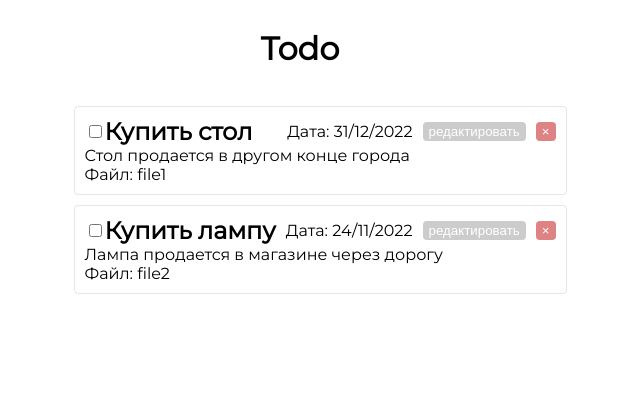
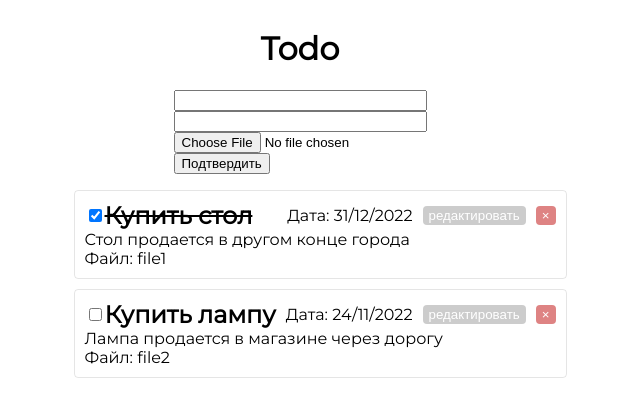
Before and after one commit to developer-miracle/frontend, a React (Create React App) app: page / in a window 1280 px wide. Shown: the top 414 px of the page, without its empty margins (340-980 px from the left). Built offline with nearby package versions, Linux system fonts and the light colour scheme.

Commit message:
add deleteTodo

```diff
--- a/src/components/Todo.tsx
+++ b/src/components/Todo.tsx
@@ -1,5 +1,7 @@
+import React, { useEffect, useState } from 'react'
 import TodoList from './TodoList'
 import { todos } from '../todos'
+import Context from '../context'
 
 const styles = {
     root: {
@@ -7,18 +9,64 @@ const styles = {
         flexDirection: 'column',
         justifyContent: 'center',
         alignItems: 'center'
+    },
+    inputContainer: {
+        display: 'flex',
+        flexDirection: 'column'
+    },
+    formContainer: {
+
     }
 }
 
-function Todo() {
+function submitForm(event: React.FormEvent) {
+    event.preventDefault()
+    console.log('event')
+}
 
 
 
+function Todo() {
+    const [todoState, setTodoState] = useState(todos)
+    const [file, setFile] = useState<File | null>();
+    const [img, setImg] = useState(<></>);
+
+    function changeCompleted(id: Number): void {
+        setTodoState(todoState.map(todo => {
+            if (todo.id === id) {
+                todo.completed = !todo.completed
+            }
+            return todo
+        }))
+    }
+
+    // useEffect(() => {
+    //     console.log(file)
+    //     setImg(<img src={file?.name as string} />)
+    // }, [file])
+
+    function deleteTodo(id: Number) {
+        setTodoState(todoState.filter(todo => todo.id !== id))
+    }
+
     return (
-        <div style={styles.root as React.CSSProperties}>
-            <h1>Todo</h1>
-            <TodoList todos={todos} />
-        </div>
+        <Context.Provider value={{ deleteTodo }}>
+            <div style={styles.root as React.CSSProperties}>
+                <h1>Todo</h1>
+                <form onSubmit={submitForm} style={styles.formContainer}>
+                    <div style={styles.inputContainer as React.CSSProperties}>
+                        <input type="text" />
+                        <input type="text" />
+                        <input type="file" onChange={(event) => {
+                            setFile(event.currentTarget.files?.item(0))
+                        }} />
+                    </div>
+                    <button type="submit">Подтвердить</button>
+                </form>
+                <TodoList todos={todoState} changeCompleted={changeCompleted} />
+            </div>
+        </Context.Provider>
+
     )
 }
 
--- /dev/null
+++ b/src/components/TodoItem.css
@@ -0,0 +1,3 @@
+.completed {
+    text-decoration: line-through;
+}
--- a/src/components/TodoItem.tsx
+++ b/src/components/TodoItem.tsx
@@ -1,13 +1,9 @@
-import React from 'react'
+import React, { MouseEventHandler, useContext } from 'react'
 import { ITodoItem } from '../models'
-
 import dayjs from 'dayjs'
-
-
-interface TodoItemProps {
-    todo: ITodoItem,
-    index: Number
-}
+import './TodoItem.css'
+import Context from '../context'
+import { AppContextInterface, TodoItemProps } from '../models'
 
 const styles = {
     li: {
@@ -27,12 +23,10 @@ const styles = {
         display: 'flex',
         justifyContent: 'space-between',
         alignItems: 'center',
-
-
     },
     title: {
         fontSize: 'x-large',
-        fontWeight: '600'
+        fontWeight: '600',
     },
     text: {
 
@@ -49,7 +43,6 @@ const styles = {
         borderRadius: '4px',
         color: '#fff',
         marginRight: '10px',
-
     },
     deleteButton: {
         backgroundColor: '#DE8383',
@@ -65,29 +58,35 @@ const styles = {
     },
     date: {
         margin: '0 10px'
-    }
+    },
 }
 
 function TodoItem(props: TodoItemProps) {
     let todo = props.todo
+    const deleteTodoContext = useContext<AppContextInterface | null>(Context)?.deleteTodo
+    function deleteTodo(id: Number): void {
+        if (deleteTodoContext) deleteTodoContext(id)
+    }
 
     let day = todo.date.diff(dayjs(), 'day')
 
-
-
+    const classes = []
+    if (todo.completed) {
+        classes.push('completed')
+    }
 
     return (
         <li style={styles.li}>
             <div style={styles.titleContainer}>
                 {/* <div>{props.index.toString()}</div> */}
                 <div style={styles.checkbox}>
-                    <input type="checkbox" />
-                    <div style={styles.title}>{todo.title}</div>
+                    <input type="checkbox" checked={todo.completed as boolean} onChange={() => props.changeCompleted(todo.id)} />
+                    <div className={classes.join(' ')} style={styles.title}>{todo.title}</div>
                 </div>
                 <div style={styles.buttons}>
                     <div style={styles.date}>Дата: {todo.date.format('DD/MM/YYYY')}</div>
                     <button style={styles.editButton}>редактировать</button>
-                    <button style={styles.deleteButton}>&times;</button>
+                    <button onClick={() => deleteTodo(todo.id)} style={styles.deleteButton}>&times;</button>
                 </div>
             </div>
             <div style={styles.container as React.CSSProperties}>
--- a/src/components/TodoList.tsx
+++ b/src/components/TodoList.tsx
@@ -2,19 +2,27 @@ import React from 'react'
 import PropTypes from 'prop-types'
 import { ITodoItem } from '../models'
 import TodoItem from './TodoItem'
-
-
-interface TodoListProps {
-    todos: ITodoItem[]
-}
+import { TodoListProps } from '../models'
 
 const TodoList = (props: TodoListProps) => {
     return (
-        <ul>
-            {props.todos.map((todo, index) => {
-                return <TodoItem todo={todo} key={todo.id as React.Key} index={++index} />
-            })}
-        </ul>
+        <>
+            {props.todos.length ?
+                <ul>
+                    {props.todos.map((todo, index) => {
+                        return <TodoItem
+                            todo={todo}
+                            key={todo.id as React.Key}
+                            index={++index}
+                            changeCompleted={props.changeCompleted}
+                        />
+                    })}
+
+                </ul>
+                :
+                <span>Список пуст</span>
+            }
+        </>
     )
 }
 
--- /dev/null
+++ b/src/context.ts
@@ -0,0 +1,4 @@
+import React from 'react'
+import { AppContextInterface } from './models'
+const context = React.createContext<AppContextInterface | null>(null);
+export default context
--- a/src/todos.ts
+++ b/src/todos.ts
@@ -6,7 +6,7 @@ import 'dayjs/locale/ru'
 export const todos: ITodoItem[] = [
     {
         id: 1,
-        completed: false,
+        completed: true,
         title: 'Купить стол',
         text: 'Стол продается в другом конце города',
         date: dayjs('2022-12-31').locale('ru'),
```
Also changed, not shown: src/App.tsx (+0 -19 lines), src/models.ts (+19 -1 lines).
